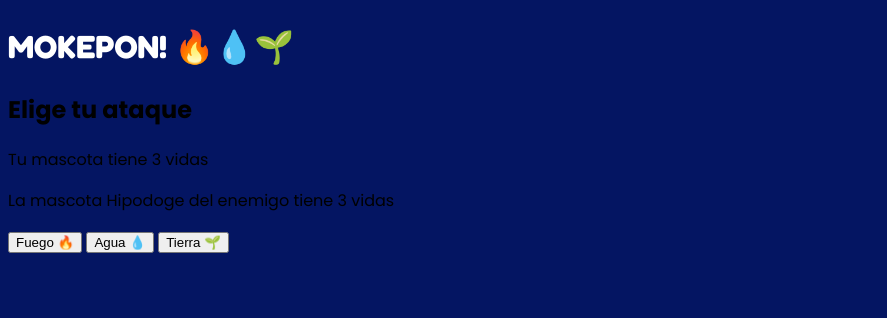
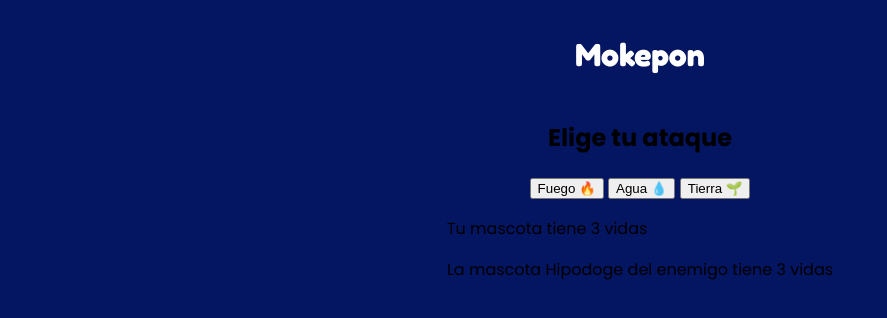
Before and after one commit to Apanawa/Curso-de-programaci-n-basica, a plain HTML site: page mokepon.html in a window 1280 px wide. Both pictures are taken after a click on the button "Seleccionar". Shown: the whole page, without its empty margins (0-887 px from the left). Drawn offline with Linux system fonts and the light colour scheme.

Commit message:
cambio intermedio

```diff
--- a/js/mokepon.js
+++ b/js/mokepon.js
@@ -29,7 +29,7 @@ function seleccionarMascotaJugador() {
     sectionSeleccionarMascota.style.display = "none"
 
     let sectionSeleccionarAtaque = document.getElementById("seleccionar-ataque")
-    sectionSeleccionarAtaque.style.display = "block"
+    sectionSeleccionarAtaque.style.display = "flex"
 
     let inputHipodoge = document.getElementById(id="hipodoge")
     let inputCapipepo = document.getElementById(id="capipepo")
--- a/mokepon.html
+++ b/mokepon.html
@@ -36,26 +36,36 @@
         </section>
 
         <section id="seleccionar-ataque">
-            <h1 class="titulo">MOKEPON! 🔥💧🌱</h1>
+            <h1 class="titulo">Mokepon</h1>
             <h2>Elige tu ataque</h2>
 
-            <p>Tu mascota <span id="mascota-jugador"></span> tiene <span id="vidas-jugador">3</span> vidas</p>
-            <p>La mascota <span id="mascota-enemigo"></span> del enemigo tiene <span id="vidas-enemigo">3</span> vidas</p>
-
-            <p>
+            <div>
                 <button id="boton-fuego">Fuego 🔥</button>
                 <button id="boton-agua">Agua 💧</button>
                 <button id="boton-tierra">Tierra 🌱</button>
-            </p>
-        </section>
+            </div>
 
-        <section id="mensajes">
+            <div>
+                <section id="mensajes">
+
+                </section>
+
+                <section id="reiniciar">
+                    <button id="boton-reiniciar">Reiniciar</button>
+                </section>
+            </div>
+
+            <div>
+                <p>Tu mascota <span id="mascota-jugador"></span> tiene <span id="vidas-jugador">3</span> vidas</p>
+                <p>La mascota <span id="mascota-enemigo"></span> del enemigo tiene <span id="vidas-enemigo">3</span> vidas</p>
+            </div>
+
+
+
 
         </section>
 
-        <section id="reiniciar">
-            <button id="boton-reiniciar">Reiniciar</button>
-        </section>
+
 
     </body>
 </html>
--- a/styles.css
+++ b/styles.css
@@ -54,8 +54,15 @@ body {
     background: transparent;
     border: 1px solid white;
     color: white;
+    font-family: "Poppins", sans-serif;
+    margin-top: 30px;
 }
 
 input {
     display: none;
 }
+
+#seleccionar-ataque {
+    flex-direction: column;
+    align-items: center;
+}
```
